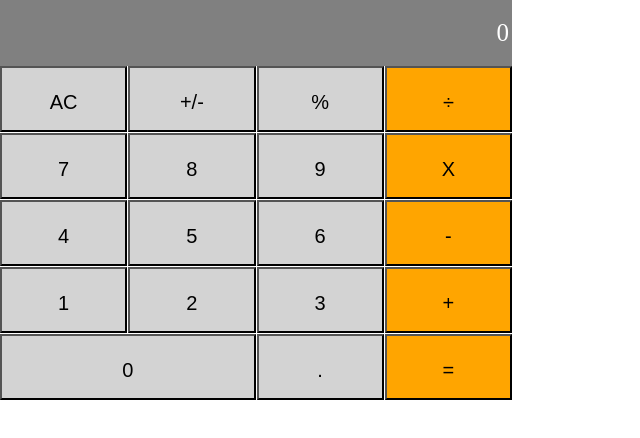
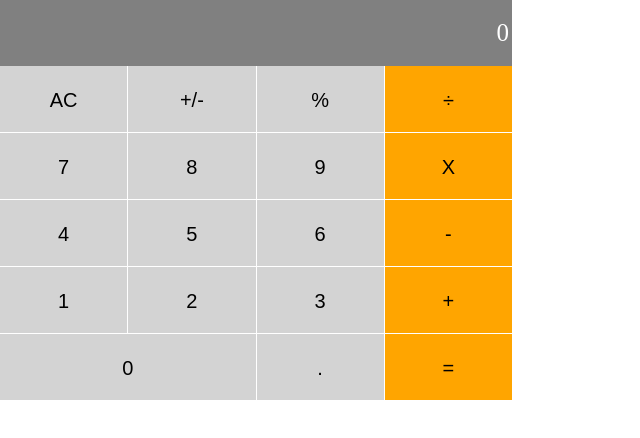
Before and after one commit to Gopxfs/Math-Magicians, a React (Create React App) app: page / in a window 1280 px wide. Shown: the top 438 px of the page, without its empty margins (0-640 px from the left). Built offline with nearby package versions, Linux system fonts and the light colour scheme.

Commit message:
Update button styling

```diff
--- a/src/partials/_buttons.scss
+++ b/src/partials/_buttons.scss
@@ -17,6 +17,7 @@
   height: 66px;
   text-align: center;
   line-height: 66px;
+  border: 0;
 }
 
 .button:hover {
```
